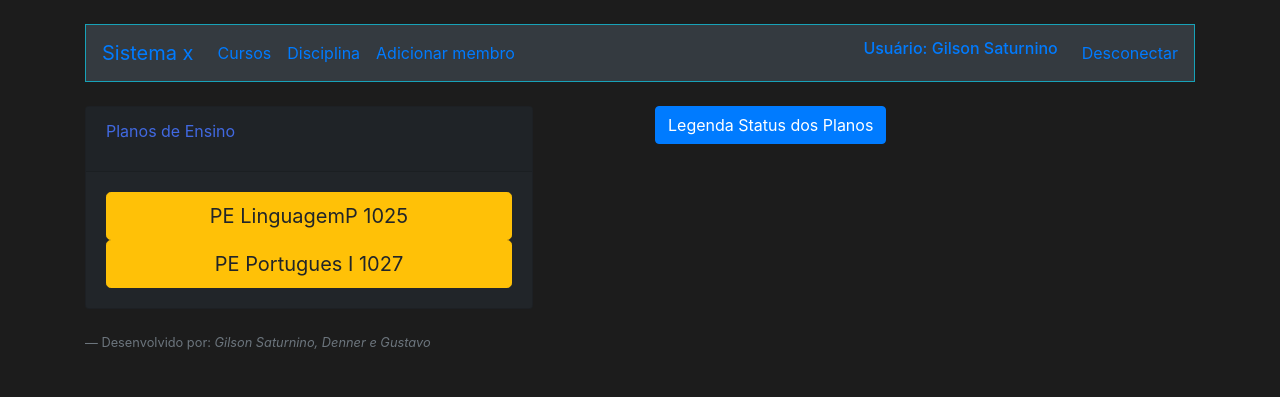
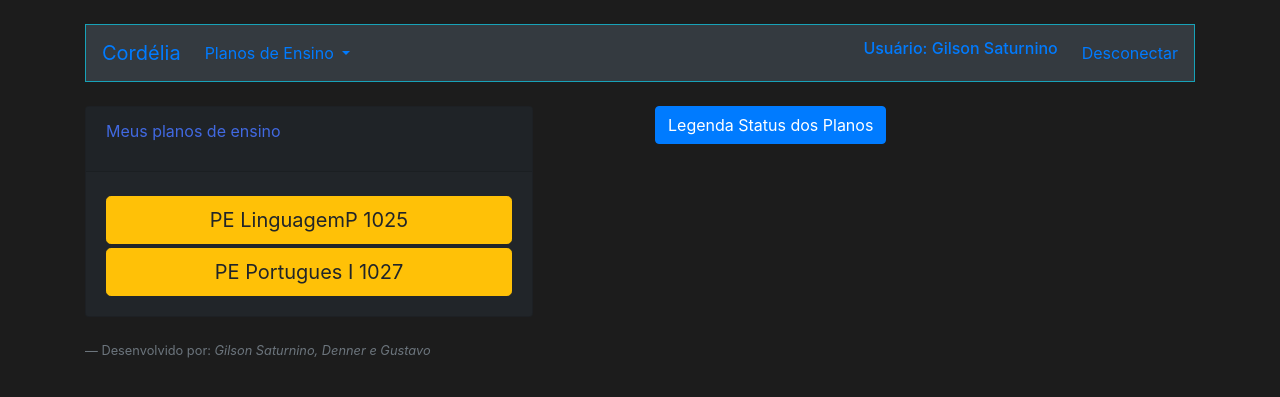
Before and after one commit to Dennerbs/Tcc-sistema-x, a PHP site: page /ListarPlano.php in a window 1280 px wide. Shown: the top 397 px of the page. Run offline with PHP 8.4, Linux system fonts and the light colour scheme; a user stored in the database is signed in; data comes from the database, SQL or seed files in the repository.

Commit message:
exibição diferenciada

```diff
--- a/cursos/Cabecalho.php
+++ b/cursos/Cabecalho.php
@@ -15,7 +15,7 @@
         session_start();
     ?>
     <nav class="navbar navbar-expand-lg  bg-dark border border-info mt-4">
-        <a class="navbar-brand" href="index.php">Sistema x</a>
+        <a class="navbar-brand" href="index.php">Cordélia</a>
         <button class="navbar-toggler " type="button" data-toggle="collapse" data-target="#navbarNavDropdown"
             aria-controls="navbarNavDropdown" aria-expanded="false" aria-label="Toggle navigation">
             <span class="navbar-toggler-icon"></span>
@@ -33,9 +33,12 @@
                     <a class="nav-link" href="ListarDisciplina.php">Disciplina </a>
                 </li>
                 <li class="nav-item">
+                    <a class="nav-link" href="ListarPlano.php">Planos de Ensino</a>
+                </li>
+
+                <li class="nav-item">
                     <a class="nav-link" href="FormCadastro.php">Adicionar membro</a>
                 </li>
-
                 <?php
                 }if($_SESSION["perfil"]=="Docente"){
                         ?>
--- a/cursos/FormPlano.php
+++ b/cursos/FormPlano.php
@@ -283,10 +283,11 @@ opacity: 1.0;
                                         value="<?=$referencias; ?>" id="validationDefault11" readonly required>
                                 </div>
                                 <div class="col-12 mt-2">
-                                    <label>
+                                    <label class="validationDefault12">
                                         <h5 class="text-primary">Rerencias Complementares</h5>
                                     </label><br>
-                                    <input type="text" class="form-control" name="referenciasC" id="">
+                                    <input type="text" class="form-control" name="referenciasC" id="validationDefault12"
+                                    required>
                                 </div>
                             </div>
                             <div class="form-row mt-4">
--- a/cursos/ListarPlano.php
+++ b/cursos/ListarPlano.php
@@ -25,6 +25,7 @@ opacity: 0.9;
         #sa{
             color: #01DF01;
         }
+
     </style>
 
 </head>
@@ -34,6 +35,7 @@ opacity: 0.9;
         <?php
         require_once("Conexao.php");
         require_once("Cabecalho.php");
+        if($_SESSION["perfil"]=="Docente"){
         $sql = "select id_plano,nome_plano,situacao from planos where nome_docente=? ORDER BY situacao";
         $sqlprep = $conexao->prepare($sql);
         $sqlprep->bind_param("s",$_SESSION["nome"]);
@@ -50,7 +52,7 @@ opacity: 0.9;
             <div class="col-md-6 mt-4">
                 <div class="card" style="background-color: #212529;width: 28rem;">
                     <div class="card-header">
-                        <p>Planos de Ensino</p>
+                        <p>Meus planos de ensino</p>
                     </div>
                     <div class="card-body">
                     <div class="list-group">
@@ -60,22 +62,22 @@ opacity: 0.9;
                     ?>
 
                         <div class="row">
-                        <div class="col-md-7">
+                        <div class="col-md-9 mt-1">
                                <form action="VisualizarPlano.php" method="POST">
                                <input type="hidden" name="id_plan" value="<?= $umRegistro["id_plano"];?>">
                                 <button type="submit" class=" btn btn-primary btn-lg btn-block"><?= $umRegistro["nome_plano"]; ?></button>
                                </form>
                         </div>
-                        <div class="col-md-5">
+                        <div class="col-md-3 mt-3">
                                 <form action="PlanoCorrecao.php" method="POST">
                                     <input type="hidden" name="id_plano" value="<?=$umRegistro["id_plano"]; ?>">
-                                <button type="submit" class="btn btn-light btn-lg btn-block">Submeter</button>
+                                <button  type="submit" class="btn btn-secondary btn-sm">Submeter</button>
                             </form>
                             </div>
                         </div>
 
                         <?php }if($umRegistro["situacao"]=="Corrigir"){ ?>
-                           <div>
+                           <div class="mt-1">
                                <form action="VisualizarPlano.php" method="POST">
                                <input type="hidden" name="id_plan" value="<?= $umRegistro["id_plano"]; ?>">
                                 <button  type="submit" class="btn btn-warning btn-lg btn-block"><?= $umRegistro["nome_plano"]; ?></button>
@@ -84,7 +86,7 @@ opacity: 0.9;
                             </div>
 
                         <?php }if($umRegistro["situacao"]=="Aguardando"){ ?>
-                            <div>
+                            <div class="mt-1">
                             <form action="VisualizarPlano.php" method="POST">
                                <input type="hidden" name="id_plan" value="<?= $umRegistro["id_plano"]; ?>">
                                 <button type="submit" class="btn btn-danger btn-lg btn-block"><?= $umRegistro["nome_plano"]; ?></button>
@@ -92,10 +94,10 @@ opacity: 0.9;
                            </div>
                         <?php }if($umRegistro["situacao"]=="Aprovado"){ ?>
 
-                            <div>
+                            <div class="mt-1">
                             <form action="VisualizarPlano.php" method="POST">
                                <input type="hidden" name="id_plan" value="<?= $umRegistro["id_plano"]; ?>">
-                                <button type="submit" class="btn btn-sucess btn-lg btn-block"><?= $umRegistro["nome_plano"]; ?></button>
+                                <button type="submit" class="btn btn-success btn-lg btn-block"><?= $umRegistro["nome_plano"]; ?></button>
                                </form>
                            </div>
 
@@ -105,8 +107,61 @@ opacity: 0.9;
                     </div>
                 </div>
             </div>
+            <?php }else{
+                $validacao="Novo";
+            $sql = "select id_plano,nome_plano,situacao from planos where situacao!=?";
+        $sqlprep = $conexao->prepare($sql);
+        $sqlprep->bind_param("s",$validacao);
+        $sqlprep->execute();
+        $resultadoSql = $sqlprep->get_result();
+        $vetorUmregistro = mysqli_fetch_assoc($resultadoSql);
+        $vetorTodosregistro = array();
+        while($vetorUmregistro != null){
+            array_push($vetorTodosregistro, $vetorUmregistro);
+            $vetorUmregistro = mysqli_fetch_assoc($resultadoSql);
+            }
+        ?>
+        <div class="row">
+            <div class="col-md-6 mt-4">
+                <div class="card" style="background-color: #212529;width: 28rem;">
+                    <div class="card-header">
+                        <p>Planos de Ensino dos docentes</p>
+                    </div>
+                    <div class="card-body">
+                    <div class="list-group">
+                        <?php foreach ($vetorTodosregistro as $umRegistro){
+                    if($umRegistro["situacao"]=="Corrigir"){ ?>
+                           <div class="mt-1">
+                               <form action="VisualizarPlano.php" method="POST">
+                               <input type="hidden" name="id_plan" value="<?= $umRegistro["id_plano"]; ?>">
+                                <button  type="submit" class="btn btn-warning btn-lg btn-block"><?= $umRegistro["nome_plano"]; ?></button>
+                               </form>
 
+                            </div>
 
+                        <?php }if($umRegistro["situacao"]=="Aguardando"){ ?>
+                            <div class="mt-1">
+                            <form action="VisualizarPlano.php" method="POST">
+                               <input type="hidden" name="id_plan" value="<?= $umRegistro["id_plano"]; ?>">
+                                <button type="submit" class="btn btn-danger btn-lg btn-block"><?= $umRegistro["nome_plano"]; ?></button>
+                               </form>
+                           </div>
+                        <?php }if($umRegistro["situacao"]=="Aprovado"){ ?>
+
+                            <div class="mt-1">
+                            <form action="VisualizarPlano.php" method="POST">
+                               <input type="hidden" name="id_plan" value="<?= $umRegistro["id_plano"]; ?>">
+                                <button type="submit" class="btn btn-success btn-lg btn-block"><?= $umRegistro["nome_plano"]; ?></button>
+                               </form>
+                           </div>
+
+                        <?php }
+                    } ?>
+                    </div>
+                    </div>
+                </div>
+            </div>
+        <?php } ?>
 
         <div class="col-md-6 mt-4">
         <button type="button" class="btn btn-primary" data-toggle="modal" data-target="#exampleModal">
@@ -116,8 +171,8 @@ opacity: 0.9;
         <div class="modal fade" id="exampleModal" tabindex="-1" role="dialog" aria-labelledby="exampleModalLabel" aria-hidden="true">
             <div class="modal-dialog" role="document">
                 <div class="modal-content bg bg-dark">
-                <div class="modal-header">
-                    <h5 class="modal-title text-primary" >Legendas</h5>
+                <div class="modal-header align">
+                    <h5 class="modal-title text-primary text-center" >Legendas</h5>
                     <button type="button" class="close" data-dismiss="modal" aria-label="Close">
                     <span aria-hidden="true">&times;</span>
                     </button>
--- a/cursos/SalvarPlano.php
+++ b/cursos/SalvarPlano.php
@@ -22,7 +22,6 @@
     $p2segundo = $_POST["p2segundo"];
 
 
-
     require_once("Conexao.php");
     session_start();
 
--- a/cursos/index.php
+++ b/cursos/index.php
@@ -43,7 +43,7 @@
                 </div>
             <?php }if($_SESSION["perfil"]=="Docente"){  ?>
                 <div class="col-md-12 mt-4">
-                    <a href="#.php" type="button" class="btn btn-outline-dark btn-lg btn-block">Vamos lá!! </a>
+                    <a href=".php" type="button" class="btn btn-outline-dark btn-lg btn-block">Vamos lá!! </a>
                 </div>
             <?php }if($_SESSION["perfil"]=="Pedagogo"){  ?>
                 <div class="col-md-12 mt-4">
```
Also changed, not shown: cursos/VisualizarPlano.php (+16 -6 lines).
